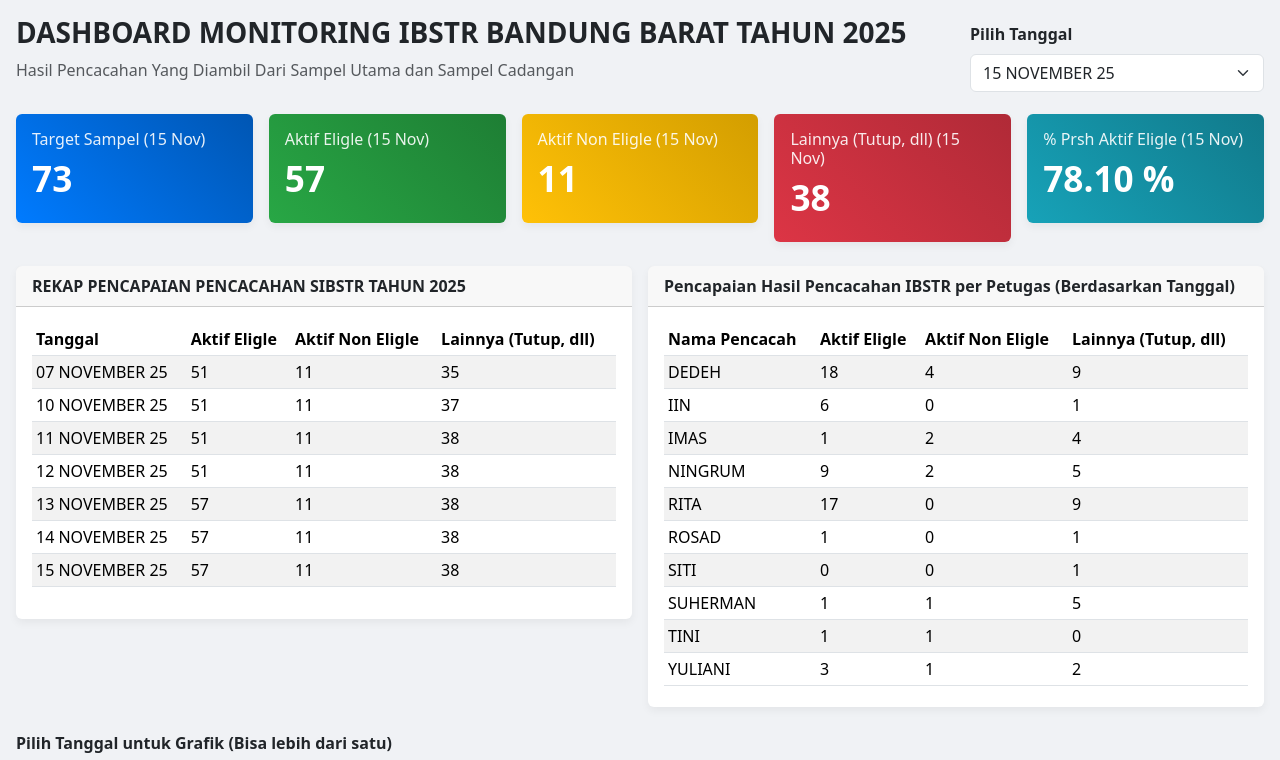
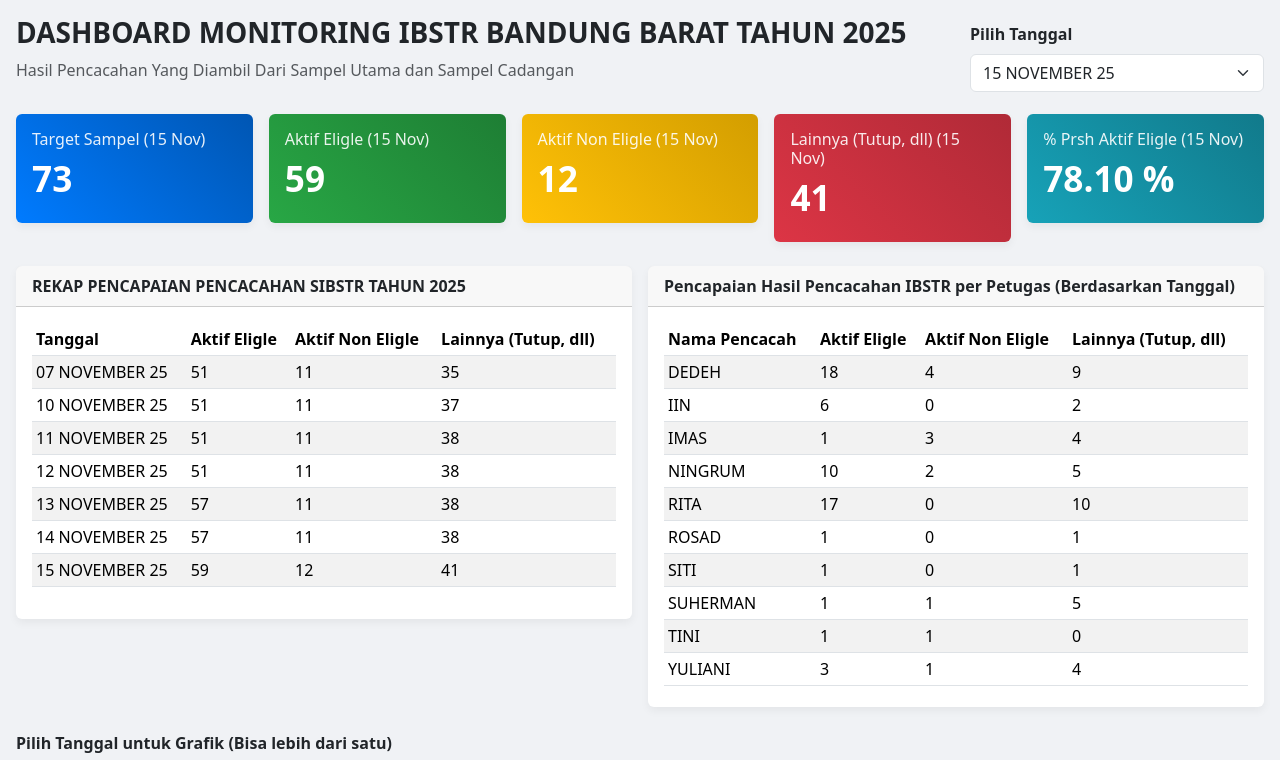
Before and after one commit to ydhis3217-hash/MOIBSTR2025, a plain HTML site: page index.html in a window 1280 px wide. Shown: the top 760 px of the page. Drawn offline with nearby package versions, Linux system fonts and the light colour scheme.

Commit message:
Update index.html

```diff
--- a/index.html
+++ b/index.html
@@ -206,7 +206,7 @@
             { Tanggal: '12 NOVEMBER 25', short: '12 Nov', 'Target Sampel': 73, 'Aktif Eligle': 51, 'Aktif Non Eligle': 11, 'Lainnya (Tutup, dll)': 38, '% Prsh Eligle': 69.90 },
             { Tanggal: '13 NOVEMBER 25', short: '13 Nov', 'Target Sampel': 73, 'Aktif Eligle': 57, 'Aktif Non Eligle': 11, 'Lainnya (Tutup, dll)': 38, '% Prsh Eligle': 78.10 },
             { Tanggal: '14 NOVEMBER 25', short: '14 Nov', 'Target Sampel': 73, 'Aktif Eligle': 57, 'Aktif Non Eligle': 11, 'Lainnya (Tutup, dll)': 38, '% Prsh Eligle': 78.10 },
-            { Tanggal: '15 NOVEMBER 25', short: '15 Nov', 'Target Sampel': 73, 'Aktif Eligle': 57, 'Aktif Non Eligle': 11, 'Lainnya (Tutup, dll)': 38, '% Prsh Eligle': 78.10 },
+            { Tanggal: '15 NOVEMBER 25', short: '15 Nov', 'Target Sampel': 73, 'Aktif Eligle': 59, 'Aktif Non Eligle': 12, 'Lainnya (Tutup, dll)': 41, '% Prsh Eligle': 78.10 },
         ];
 
         const dataPerPencacah = {
@@ -284,15 +284,15 @@
             ],
             '15 NOVEMBER 25': [
                 { 'Nama Pencacah': 'DEDEH', 'Aktif Eligle': 18, 'Aktif Non Eligle': 4, 'Lainnya (Tutup, dll)': 9 },
-                { 'Nama Pencacah': 'IIN', 'Aktif Eligle': 6, 'Aktif Non Eligle': 0, 'Lainnya (Tutup, dll)': 1 },
-                { 'Nama Pencacah': 'IMAS', 'Aktif Eligle': 1, 'Aktif Non Eligle': 2, 'Lainnya (Tutup, dll)': 4 },
-                { 'Nama Pencacah': 'NINGRUM', 'Aktif Eligle': 9, 'Aktif Non Eligle': 2, 'Lainnya (Tutup, dll)': 5 },
-                { 'Nama Pencacah': 'RITA', 'Aktif Eligle': 17, 'Aktif Non Eligle': 0, 'Lainnya (Tutup, dll)': 9 },
+                { 'Nama Pencacah': 'IIN', 'Aktif Eligle': 6, 'Aktif Non Eligle': 0, 'Lainnya (Tutup, dll)': 2 },
+                { 'Nama Pencacah': 'IMAS', 'Aktif Eligle': 1, 'Aktif Non Eligle': 3, 'Lainnya (Tutup, dll)': 4 },
+                { 'Nama Pencacah': 'NINGRUM', 'Aktif Eligle': 10, 'Aktif Non Eligle': 2, 'Lainnya (Tutup, dll)': 5 },
+                { 'Nama Pencacah': 'RITA', 'Aktif Eligle': 17, 'Aktif Non Eligle': 0, 'Lainnya (Tutup, dll)': 10 },
                 { 'Nama Pencacah': 'ROSAD', 'Aktif Eligle': 1, 'Aktif Non Eligle': 0, 'Lainnya (Tutup, dll)': 1 },
-                { 'Nama Pencacah': 'SITI', 'Aktif Eligle': 0, 'Aktif Non Eligle': 0, 'Lainnya (Tutup, dll)': 1 },
+                { 'Nama Pencacah': 'SITI', 'Aktif Eligle': 1, 'Aktif Non Eligle': 0, 'Lainnya (Tutup, dll)': 1 },
                 { 'Nama Pencacah': 'SUHERMAN', 'Aktif Eligle': 1, 'Aktif Non Eligle': 1, 'Lainnya (Tutup, dll)': 5 },
                 { 'Nama Pencacah': 'TINI', 'Aktif Eligle': 1, 'Aktif Non Eligle': 1, 'Lainnya (Tutup, dll)': 0 },
-                { 'Nama Pencacah': 'YULIANI', 'Aktif Eligle': 3, 'Aktif Non Eligle': 1, 'Lainnya (Tutup, dll)': 2 },
+                { 'Nama Pencacah': 'YULIANI', 'Aktif Eligle': 3, 'Aktif Non Eligle': 1, 'Lainnya (Tutup, dll)': 4 },
             ],
         };
 
```
